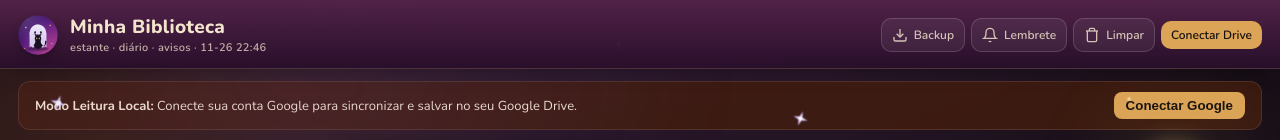
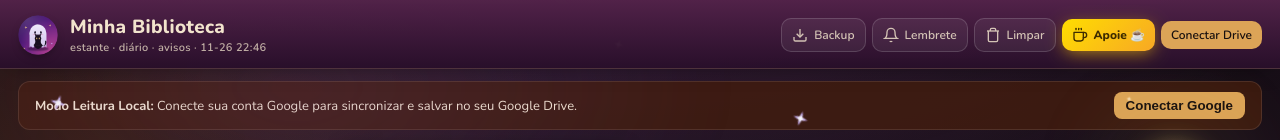
Before and after one commit to DeysiLopes/biblioteca-virtual, a React (Vite) app: page /diario in a window 1280 px wide. Shown: the top 140 px of the page. Built offline with nearby package versions, Linux system fonts and the light colour scheme; no server answers.

Commit message:
feat: add "Support" button and related styling to encourage contributions

```diff
--- a/src/components/common/Header.tsx
+++ b/src/components/common/Header.tsx
@@ -83,6 +83,23 @@ export const Header: React.FC = () => {
           <span>Limpar</span>
         </button>
 
+        <a
+          className="hbtn coffee"
+          href="https://buymeacoffee.com/deysilopes"
+          target="_blank"
+          rel="noopener noreferrer"
+          title="Gostou do app? Me pague um café ☕"
+        >
+          <svg viewBox="0 0 24 24" fill="none" stroke="currentColor" strokeWidth="2" strokeLinecap="round" strokeLinejoin="round">
+            <path d="M17 8h1a4 4 0 1 1 0 8h-1" />
+            <path d="M3 8h14v9a4 4 0 0 1-4 4H7a4 4 0 0 1-4-4Z" />
+            <line x1="6" x2="6" y1="2" y2="4" />
+            <line x1="10" x2="10" y1="2" y2="4" />
+            <line x1="14" x2="14" y1="2" y2="4" />
+          </svg>
+          <span>Apoie ☕</span>
+        </a>
+
         {isAuthenticated ? (
           <button
             className="hbtn"
--- a/src/styles/global.css
+++ b/src/styles/global.css
@@ -44,6 +44,16 @@
   .hbtn:hover{background:oklch(1 0 0 / .15);}
   .hbtn svg{width:16px;height:16px;flex:none;}
   .hbtn.ghost{opacity:.85;}
+  .hbtn.coffee{
+    background:linear-gradient(135deg,#ffdd00,#f7a825); color:#3d2c00; border:none; font-weight:800;
+    text-decoration:none; box-shadow:0 4px 14px -4px oklch(0.82 0.17 90 / .55);
+    animation:coffee-glow 3.2s ease-in-out infinite;
+  }
+  .hbtn.coffee:hover{background:linear-gradient(135deg,#ffe94d,#fbb33f); transform:translateY(-1px);}
+  @keyframes coffee-glow{
+    0%,100%{ box-shadow:0 4px 14px -4px oklch(0.82 0.17 90 / .55); }
+    50%{ box-shadow:0 4px 20px -2px oklch(0.85 0.19 90 / .8); }
+  }
   @media(max-width:560px){ header h1 small{display:none;} .hbtn span{display:none;} }
 
   nav.tabs{
@@ -604,6 +614,7 @@
     #flipview.open,#caderno.open,.caderno,.cad-cover.docking,.cad-writing.typing,#leitura.open,#leitura .leaf,#leitura .pagina{ animation:none; }
     .flip-inner,.cad-cover.docked .flip-inner,.pp .bar>div{ transition:none; }
     .cat-head,.cat-eye,.cat-tail,.cat-paw,.book-card.cat-wobble .cover-wrap{ animation:none; }
+    .hbtn.coffee{ animation:none; }
     .sparkle,.mote,.aurora{ animation:none; }
     .sparkle{ opacity:.3; } .mote{ opacity:.25; } .aurora{ opacity:.5; }
   }
```
Also changed, not shown: 1 other file (tests, documents, lock files or other folders).
